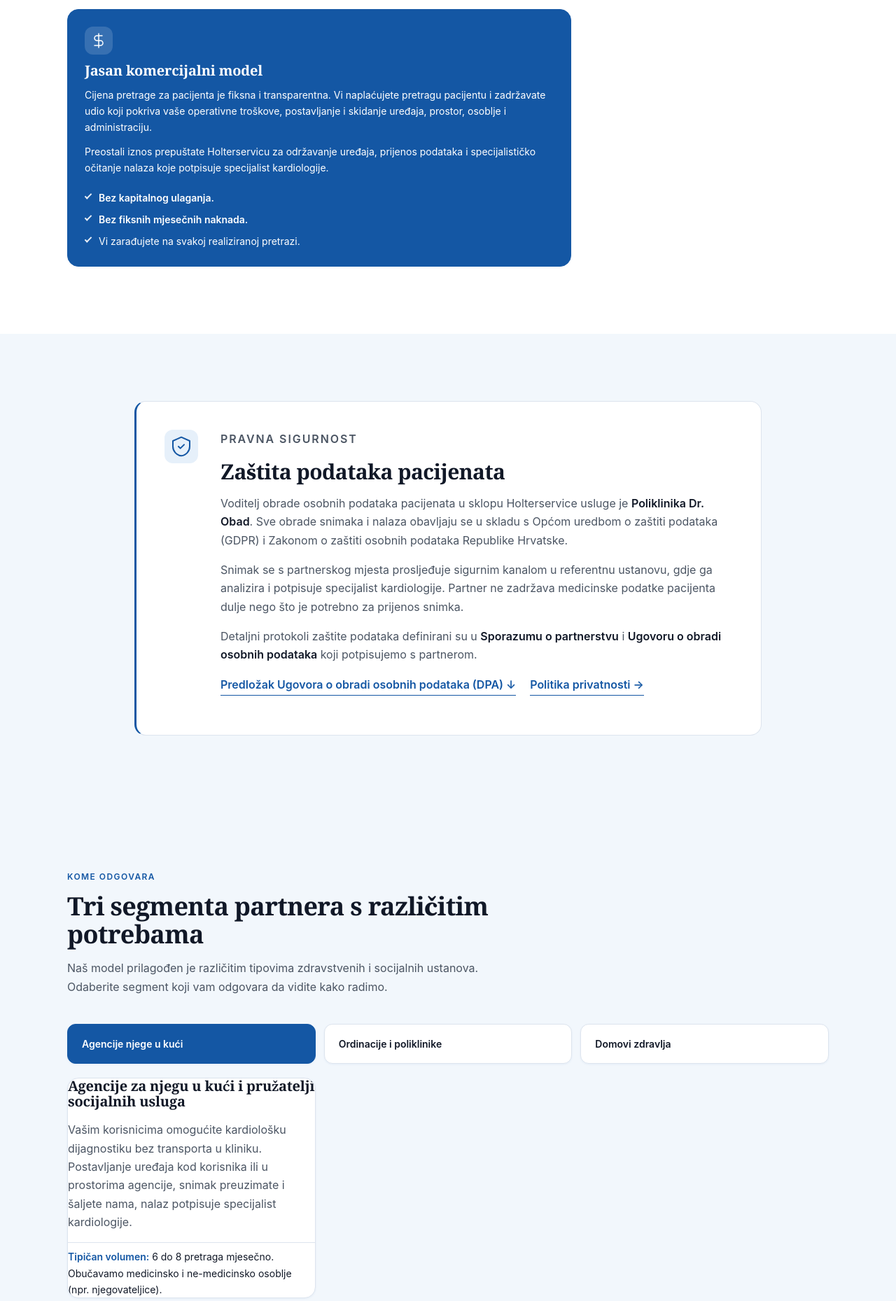
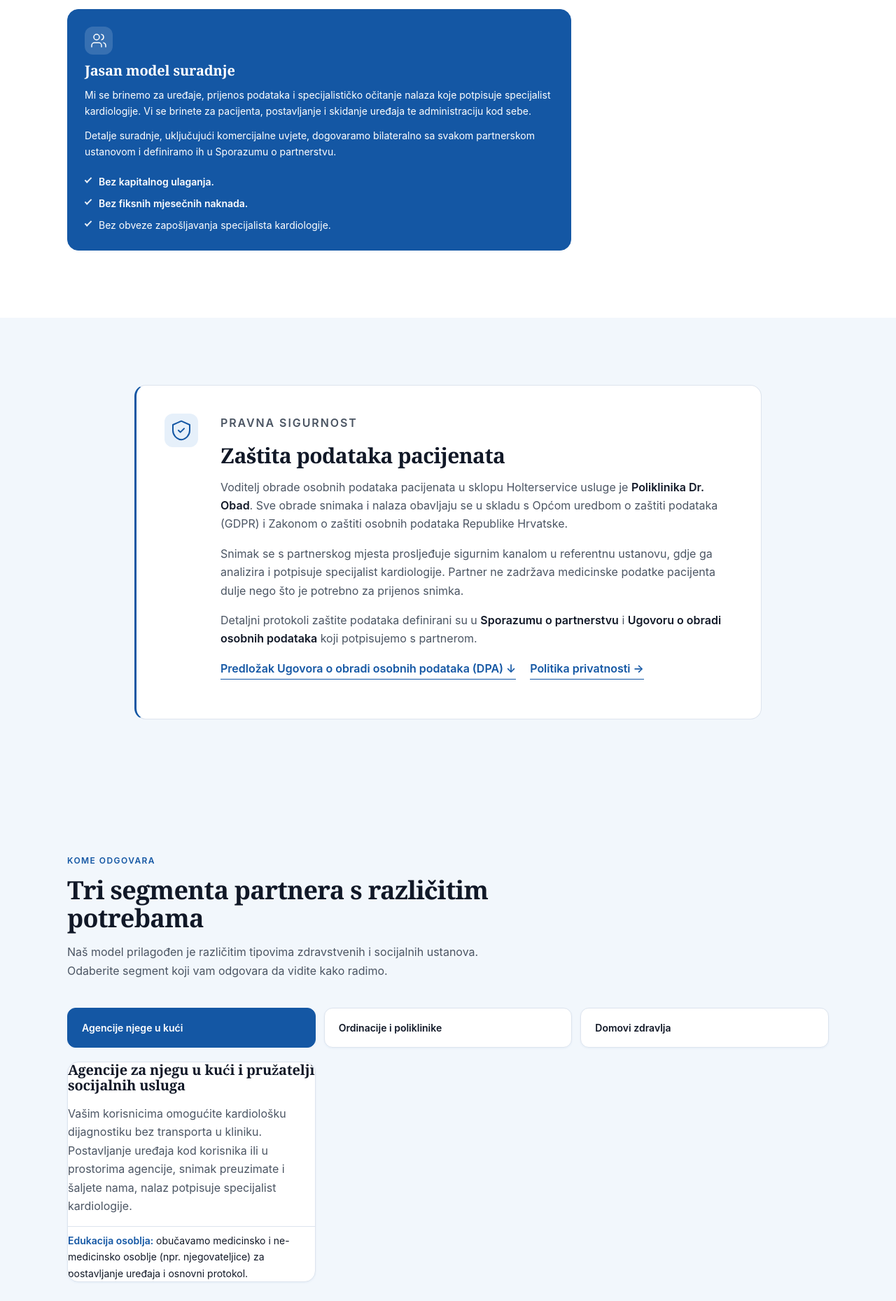
Before and after one commit to karlo-create/holterservice-eu, an Astro site: page /za-partnere in a window 1280 px wide. Shown: the part 1301-3160 px from the top of the page at 70% size. Built offline with nearby package versions, Linux system fonts and the light colour scheme; Astro itself is replaced by a stand-in of ours; no server answers.

Commit message:
VEY-198 QA pass 1 fixes: remove all pricing/split copy from touched routes
QA pass 1 flagged AC #5 + founder non-negotiable copy rule:

- /za-partnere: rewrite "Jasan komercijalni model" card to "Jasan model
  suradnje" (remove "Cijena pretrage... fiksna", "zadržavate udio",
  "Preostali iznos prepuštate Holterservicu", "Vi zarađujete" lines).
- /za-partnere: replace "Tipičan volumen: X do Y pretraga mjesečno" in
  all 3 segment panels with neutral framing (edukacija / pogodno za /
  institucionalna integracija).
- /za-partnere: drop "volumen" from process step 02; drop "prihod" from
  meta description.
- /za-pacijente: remove "uz dodatnu cijenu" on hitan nalaz line; rename
  H2 "Cijena" section to "Dostupnost i uvjeti" with founder-approved
  "dostupno preko mreže partnera" framing.
- /usluga/holter-ekg: same "uz dodatnu cijenu" + "Cijena" scrub.
- FAQ (partner + patient): align all answers with founder-approved
  phrasing — no explicit price language, redirect to nearest partner.

Build: npm run build OK (14 pages).

```diff
--- a/src/data/faq.ts
+++ b/src/data/faq.ts
@@ -34,7 +34,7 @@ export const partnerFaq: FaqItem[] = [
     question:
       'Koliko brzo pacijent dobiva nalaz?',
     answer:
-      'Standardno 3–5 radnih dana od trenutka kad uređaj stigne u laboratorij Poliklinike Dr. Obad. Hitan nalaz dostupan je unutar 24 h, uz dodatnu cijenu — dogovara se bilateralno s partnerskom klinikom.',
+      'Standardno 3–5 radnih dana od trenutka kad uređaj stigne u laboratorij Poliklinike Dr. Obad. Po potrebi je dostupan i hitan nalaz unutar 24 h — uvjete dogovarate bilateralno s partnerskom klinikom.',
   },
   {
     question:
@@ -61,7 +61,7 @@ export const patientFaq: FaqItem[] = [
     question:
       'Koliko košta pretraga?',
     answer:
-      'Cijenu određuje partnerska klinika — ovisi o partneru i dostupna je na upit. Za točan iznos kontaktirajte odabranog partnera.',
+      'Pretraga je dostupna preko mreže partnera. Uvjete i način plaćanja dogovarate izravno s odabranom partnerskom klinikom — informirajte se kod najbližeg partnera.',
   },
   {
     question:
@@ -85,7 +85,7 @@ export const patientFaq: FaqItem[] = [
     question:
       'Koliko traje da dobijem nalaz?',
     answer:
-      'Standardno 3–5 radnih dana od trenutka kad uređaj stigne u laboratorij Poliklinike Dr. Obad. Hitan nalaz dostupan je unutar 24 h, uz dodatnu cijenu — dogovara se s partnerskom klinikom.',
+      'Standardno 3–5 radnih dana od trenutka kad uređaj stigne u laboratorij Poliklinike Dr. Obad. Po potrebi je dostupan i hitan nalaz unutar 24 h — dostupnost i uvjete dogovarate s partnerskom klinikom pri naručivanju.',
   },
   {
     question:
--- a/src/pages/usluga/holter-ekg.astro
+++ b/src/pages/usluga/holter-ekg.astro
@@ -34,7 +34,7 @@ const steps = [
   {
     num: '06',
     title: 'Preuzimanje nalaza',
-    body: 'Službeni potpisani nalaz preuzimate kod partnera, obično u roku od 3–5 radnih dana. Hitan nalaz dostupan unutar 24 h (uz dodatnu cijenu).',
+    body: 'Službeni potpisani nalaz preuzimate kod partnera, obično u roku od 3–5 radnih dana. Po potrebi je dostupan i hitan nalaz unutar 24 h — dogovara se s partnerskom klinikom.',
   },
 ];
 ---
@@ -239,7 +239,7 @@ const steps = [
             </li>
             <li>
               <span class="sla-label">Hitni nalaz</span>
-              <span class="sla-value">unutar 24 h <small>(uz dodatnu cijenu)</small></span>
+              <span class="sla-value">unutar 24 h</span>
             </li>
           </ul>
           <p class="sla-note">
@@ -248,8 +248,9 @@ const steps = [
           </p>
         </div>
         <p class="price-note">
-          <strong>Cijena:</strong> Određuje je partnerska klinika. Kontaktirajte
-          odabranog partnera za točne uvjete.
+          <strong>Dostupnost:</strong> Pretraga je dostupna preko mreže
+          partnera. O uvjetima naručivanja informirajte se kod odabranog
+          partnera.
         </p>
       </div>
     </div>
--- a/src/pages/za-pacijente.astro
+++ b/src/pages/za-pacijente.astro
@@ -80,8 +80,8 @@ const faqJsonLd = JSON.stringify(buildFaqJsonLd(patientFaq));
         liječniku ili kardiologu radi daljnjeg vođenja.
       </p>
       <p>
-        Po potrebi je dostupan i <strong>hitan nalaz unutar 24 h</strong>,
-        uz dodatnu cijenu — dogovara se s partnerskom klinikom pri naručivanju.
+        Po potrebi je dostupan i <strong>hitan nalaz unutar 24 h</strong>.
+        Dostupnost i uvjete dogovorite s partnerskom klinikom pri naručivanju.
       </p>
 
       <h2>7. Razgovor s kardiologom nakon nalaza (po potrebi)</h2>
@@ -97,10 +97,11 @@ const faqJsonLd = JSON.stringify(buildFaqJsonLd(patientFaq));
         O obje dodatne usluge informirajte se kod najbližeg partnera.
       </p>
 
-      <h2>Cijena</h2>
+      <h2>Dostupnost i uvjeti</h2>
       <p>
-        Cijenu i način plaćanja određuje partnerska klinika. Za točan iznos
-        kontaktirajte odabranog partnera.
+        Pretraga je dostupna preko mreže partnera. O uvjetima i načinu
+        naručivanja informirajte se kod najbližeg partnera — popis je na
+        stranici <a href="/partneri">Partneri</a>.
       </p>
 
       <div class="next-step">
--- a/src/pages/za-partnere.astro
+++ b/src/pages/za-partnere.astro
@@ -6,7 +6,7 @@ import { partnerFaq, buildFaqJsonLd } from '../data/faq';
 
 const title = 'Za partnerske klinike';
 const description =
-  'Ponudite pacijentima Holter EKG i Holter KMAT (24h mjerenje krvnog tlaka, ABPM) nalaz specijalista bez slanja u Split ili Zagreb. Mi dajemo uređaje, obučavamo osoblje i potpisujemo nalaz. Vi ostvarujete novu uslugu i prihod.';
+  'Ponudite pacijentima Holter EKG i Holter KMAT (24h mjerenje krvnog tlaka, ABPM) nalaz specijalista bez slanja u Split ili Zagreb. Mi dajemo uređaje, obučavamo osoblje i potpisujemo nalaz. Vi proširujete svoju ponudu bez kapitalnog ulaganja.';
 
 const faqJsonLd = JSON.stringify(buildFaqJsonLd(partnerFaq));
 ---
@@ -103,29 +103,31 @@ const faqJsonLd = JSON.stringify(buildFaqJsonLd(partnerFaq));
           </p>
         </div>
 
-        <!-- Prihod -->
+        <!-- Model suradnje -->
         <div class="bento-card bento-card--accent">
           <div class="bento-icon bento-icon--white">
             <svg width="24" height="24" viewBox="0 0 24 24" fill="none" aria-hidden="true">
-              <path d="M12 2v20M17 5H9.5a3.5 3.5 0 000 7h5a3.5 3.5 0 010 7H6" stroke="currentColor" stroke-width="1.5" stroke-linecap="round"/>
+              <path d="M16 21v-2a4 4 0 00-4-4H6a4 4 0 00-4 4v2" stroke="currentColor" stroke-width="1.5" stroke-linecap="round" stroke-linejoin="round"/>
+              <circle cx="9" cy="7" r="4" stroke="currentColor" stroke-width="1.5"/>
+              <path d="M22 21v-2a4 4 0 00-3-3.87M16 3.13a4 4 0 010 7.75" stroke="currentColor" stroke-width="1.5" stroke-linecap="round" stroke-linejoin="round"/>
             </svg>
           </div>
-          <h3>Jasan komercijalni model</h3>
+          <h3>Jasan model suradnje</h3>
           <p>
-            Cijena pretrage za pacijenta je fiksna i transparentna.
-            Vi naplaćujete pretragu pacijentu i zadržavate udio koji pokriva vaše
-            operativne troškove, postavljanje i skidanje uređaja, prostor, osoblje
-            i administraciju.
+            Mi se brinemo za uređaje, prijenos podataka i specijalističko
+            očitanje nalaza koje potpisuje specijalist kardiologije.
+            Vi se brinete za pacijenta, postavljanje i skidanje uređaja
+            te administraciju kod sebe.
           </p>
           <p>
-            Preostali iznos prepuštate Holterservicu za održavanje uređaja,
-            prijenos podataka i specijalističko očitanje nalaza koje potpisuje
-            specijalist kardiologije.
+            Detalje suradnje, uključujući komercijalne uvjete, dogovaramo
+            bilateralno sa svakom partnerskom ustanovom i definiramo ih u
+            Sporazumu o partnerstvu.
           </p>
           <ul class="commercial-highlights" aria-label="Ključne pogodnosti partnerstva">
             <li><strong>Bez kapitalnog ulaganja.</strong></li>
             <li><strong>Bez fiksnih mjesečnih naknada.</strong></li>
-            <li>Vi zarađujete na svakoj realiziranoj pretrazi.</li>
+            <li>Bez obveze zapošljavanja specijalista kardiologije.</li>
           </ul>
         </div>
       </div>
@@ -258,8 +260,9 @@ const faqJsonLd = JSON.stringify(buildFaqJsonLd(partnerFaq));
               specijalist kardiologije.
             </p>
             <p class="segments-panel-volume">
-              <strong>Tipičan volumen:</strong> 6 do 8 pretraga mjesečno.
-              Obučavamo medicinsko i ne-medicinsko osoblje (npr. njegovateljice).
+              <strong>Edukacija osoblja:</strong> obučavamo medicinsko i
+              ne-medicinsko osoblje (npr. njegovateljice) za postavljanje
+              uređaja i osnovni protokol.
             </p>
           </div>
         </div>
@@ -277,13 +280,16 @@ const faqJsonLd = JSON.stringify(buildFaqJsonLd(partnerFaq));
               Privatne ordinacije i poliklinike
             </h3>
             <p class="segments-panel-desc">
-              Proširite portfelj dijagnostike Holter EKG-om bez kapitalnog
-              ulaganja u opremu ni zapošljavanja kardiologa. Vaši pacijenti
-              dobivaju nalaz specijalističke kvalitete potpisan od strane
-              specijalista kardiologije.
+              Proširite portfelj dijagnostike Holter EKG i Holter KMAT (24-satno
+              mjerenje krvnog tlaka, ABPM) pretragama bez kapitalnog ulaganja u
+              opremu ni zapošljavanja kardiologa. Vaši pacijenti dobivaju nalaz
+              specijalističke kvalitete potpisan od strane specijalista
+              kardiologije.
             </p>
             <p class="segments-panel-volume">
-              <strong>Tipičan volumen:</strong> 12 do 15 pretraga mjesečno.
+              <strong>Pogodno za:</strong> ordinacije obiteljske medicine,
+              internističke i kardiološke ambulante koje žele ponuditi nalaz
+              specijalista bez slanja pacijenata u Split ili Zagreb.
             </p>
           </div>
         </div>
@@ -306,8 +312,9 @@ const faqJsonLd = JSON.stringify(buildFaqJsonLd(partnerFaq));
               referentne ustanove.
             </p>
             <p class="segments-panel-volume">
-              <strong>Tipičan volumen:</strong> 8 do 12 pretraga mjesečno.
-              Pristup prilagođen institucionalnom procesu i dokumentaciji.
+              <strong>Institucionalna integracija:</strong> pristup prilagođen
+              vašem internom procesu i dokumentaciji, uz Sporazum o
+              partnerstvu i Ugovor o obradi osobnih podataka.
             </p>
           </div>
         </div>
@@ -401,7 +408,7 @@ const faqJsonLd = JSON.stringify(buildFaqJsonLd(partnerFaq));
           <div class="process-num">02</div>
           <div class="process-body">
             <h3>Kratki poziv</h3>
-            <p>Dogovaramo 15-minutni razgovor da razumijemo lokaciju, volumen i potrebe vaše prakse.</p>
+            <p>Dogovaramo 15-minutni razgovor da razumijemo lokaciju i potrebe vaše prakse.</p>
           </div>
         </li>
         <li class="process-step">
```
